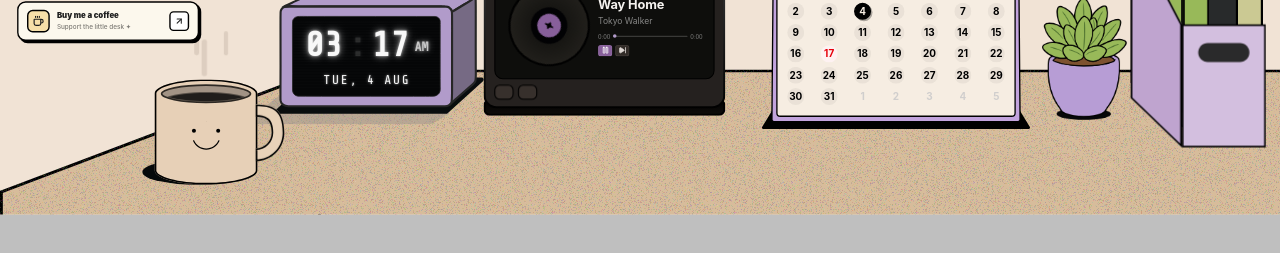
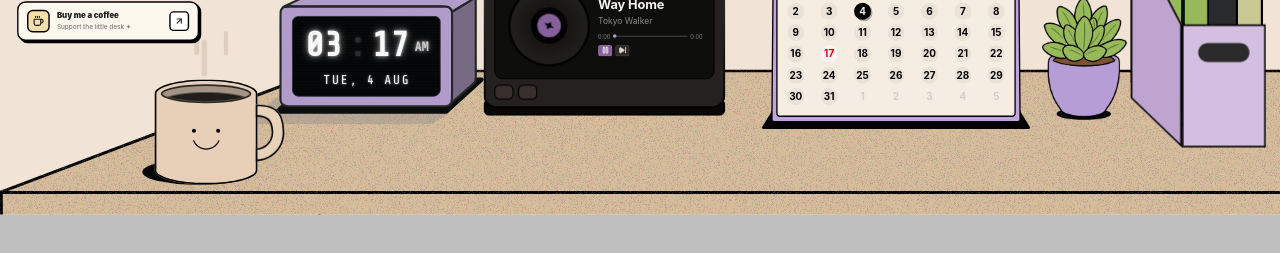
Before and after one commit to hnfroy/deskscape, a Next.js app: page / in a window 1280 px wide. Shown: the part 491-744 px from the top of the page. Built offline with nearby package versions, Linux system fonts and the light colour scheme; no server answers.

Commit message:
update desk

```diff
--- a/components/dayroom/Desksurface.tsx
+++ b/components/dayroom/Desksurface.tsx
@@ -1,13 +1,16 @@
 export default function DeskSurface() {
   return (
     <svg width="1804" height="259" viewBox="0 0 1804 259" fill="none" xmlns="http://www.w3.org/2000/svg">
-      <g filter="url(#filter0_n_301_299)">
+      <g filter="url(#filter0_n_433_208)">
       <path d="M1802 257H2V172L452 2H1802V257Z" fill="#D7BC9B"/>
       <path d="M1802 257V259H1804V257H1802ZM2 257H0V259H2V257ZM2 172L1.2932 170.129L0 170.618V172H2ZM452 2V0H451.635L451.293 0.129056L452 2ZM1802 2H1804V0H1802V2ZM1802 257V255H2V257V259H1802V257ZM2 257H4V172H2H0V257H2ZM2 172L2.7068 173.871L452.707 3.87094L452 2L451.293 0.129056L1.2932 170.129L2 172ZM452 2V4H1802V2V0H452V2ZM1802 2H1800V257H1802H1804V2H1802Z" fill="black"/>
       </g>
+      <g filter="url(#filter1_n_433_208)">
+      <line x1="2" y1="173" x2="1802" y2="173" stroke="black" stroke-width="4"/>
+      </g>
       <defs>
-      <filter id="filter0_n_301_299" x="0" y="0" width="1804" height="259" filterUnits="userSpaceOnUse" colorInterpolationFilters="sRGB">
-      <feFlood floodOpacity="0" result="BackgroundImageFix"/>
+      <filter id="filter0_n_433_208" x="0" y="0" width="1804" height="259" filterUnits="userSpaceOnUse" color-interpolation-filters="sRGB">
+      <feFlood flood-opacity="0" result="BackgroundImageFix"/>
       <feBlend mode="normal" in="SourceGraphic" in2="BackgroundImageFix" result="shape"/>
       <feTurbulence type="fractalNoise" baseFrequency="1 1" stitchTiles="stitch" numOctaves="3" result="noise" seed="3592" />
       <feComponentTransfer in="noise" result="coloredNoise1">
@@ -20,7 +23,26 @@ export default function DeskSurface() {
       <feComponentTransfer in="noise1Clipped" result="color1">
       <feFuncA type="table" tableValues="0 0.2" />
       </feComponentTransfer>
-      <feMerge result="effect1_noise_301_299">
+      <feMerge result="effect1_noise_433_208">
+      <feMergeNode in="shape" />
+      <feMergeNode in="color1" />
+      </feMerge>
+      </filter>
+      <filter id="filter1_n_433_208" x="2" y="171" width="1800" height="4" filterUnits="userSpaceOnUse" color-interpolation-filters="sRGB">
+      <feFlood flood-opacity="0" result="BackgroundImageFix"/>
+      <feBlend mode="normal" in="SourceGraphic" in2="BackgroundImageFix" result="shape"/>
+      <feTurbulence type="fractalNoise" baseFrequency="1 1" stitchTiles="stitch" numOctaves="3" result="noise" seed="1413" />
+      <feComponentTransfer in="noise" result="coloredNoise1">
+      <feFuncR type="linear" slope="2" intercept="-0.5" />
+      <feFuncG type="linear" slope="2" intercept="-0.5" />
+      <feFuncB type="linear" slope="2" intercept="-0.5" />
+      <feFuncA type="discrete" tableValues="0 0 0 0 1 1 1 1 1 1 1 1 1 1 1 1 1 1 1 1 1 1 1 1 1 1 1 1 1 1 1 1 1 1 1 1 1 1 1 1 1 1 1 1 1 0 0 0 0 0 0 0 0 0 0 0 0 0 0 0 0 0 0 0 0 0 0 0 0 0 0 0 0 0 0 0 0 0 0 0 0 0 0 0 0 0 0 0 0 0 0 0 0 0 0 0 0 0 0 0 "/>
+      </feComponentTransfer>
+      <feComposite operator="in" in2="shape" in="coloredNoise1" result="noise1Clipped" />
+      <feComponentTransfer in="noise1Clipped" result="color1">
+      <feFuncA type="table" tableValues="0 0.2" />
+      </feComponentTransfer>
+      <feMerge result="effect1_noise_433_208">
       <feMergeNode in="shape" />
       <feMergeNode in="color1" />
       </feMerge>
```
